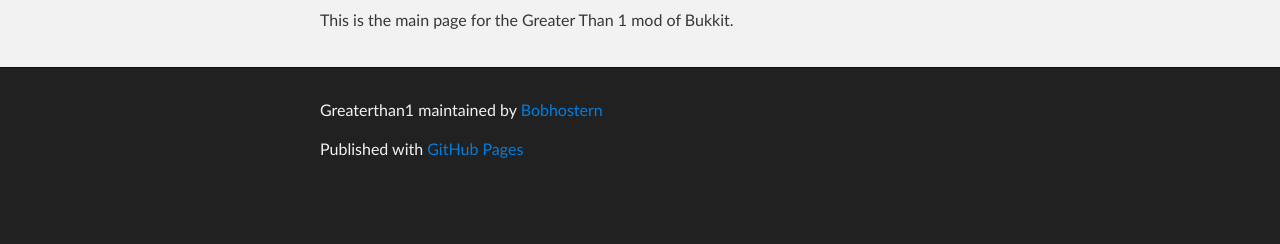
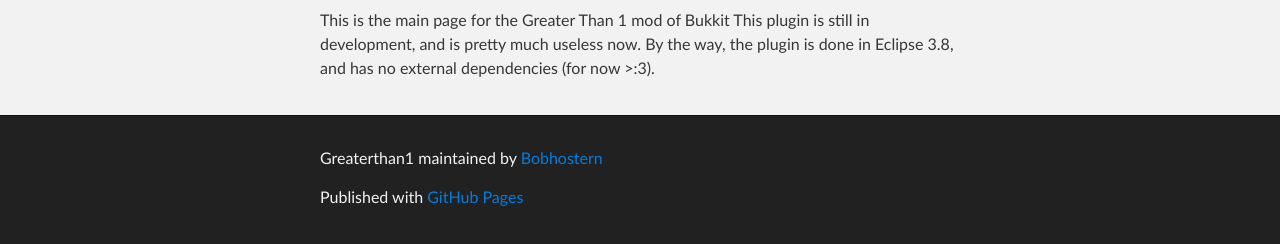
Before and after one commit to Bobhostern/greaterthan1, a plain HTML site: page index.html in a window 1280 px wide. Shown: the part 252-496 px from the top of the page. Drawn offline with Linux system fonts and the light colour scheme.

```diff
--- a/index.html
+++ b/index.html
@@ -31,7 +31,9 @@
     <!-- MAIN CONTENT -->
     <div id="main_content_wrap" class="outer">
       <section id="main_content" class="inner">
-        <p>This is the main page for the Greater Than 1 mod of Bukkit.</p>
+        <p>This is the main page for the Greater Than 1 mod of Bukkit
+This plugin is still in development, and is pretty much useless now.
+By the way, the plugin is done in Eclipse 3.8, and has no external dependencies (for now &gt;:3).</p>
       </section>
     </div>
 
--- a/params.json
+++ b/params.json
@@ -1 +1 @@
-{"name":"Greaterthan1","tagline":"A Bukkit plugin made for fun","body":"This is the main page for the Greater Than 1 mod of Bukkit.\r\n","google":"","note":"Don't delete this file! It's used internally to help with page regeneration."}
+{"name":"Greaterthan1","tagline":"A Bukkit plugin made for fun","body":"This is the main page for the Greater Than 1 mod of Bukkit\r\nThis plugin is still in development, and is pretty much useless now.\r\nBy the way, the plugin is done in Eclipse 3.8, and has no external dependencies (for now >:3).","google":"","note":"Don't delete this file! It's used internally to help with page regeneration."}
```
